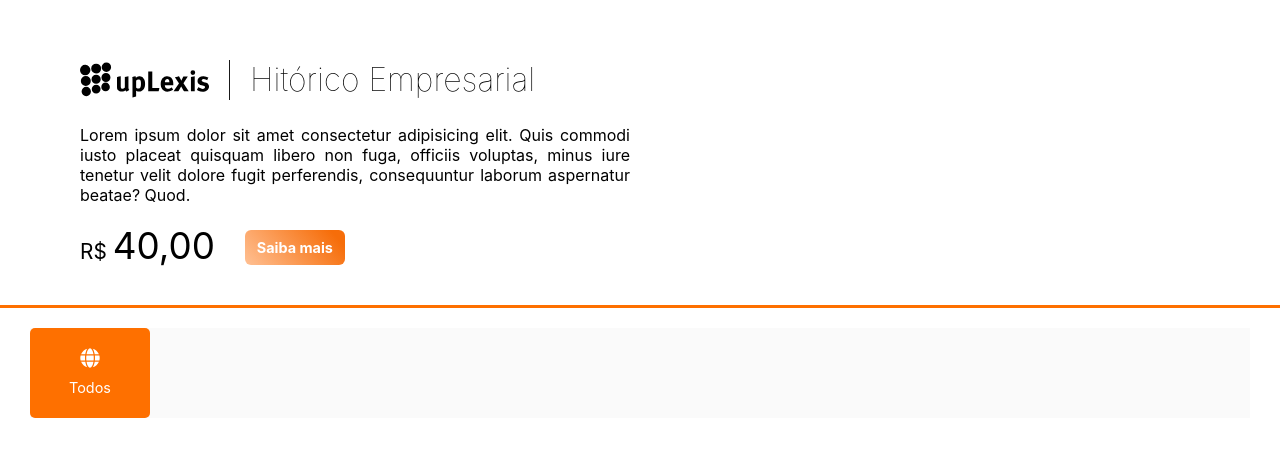
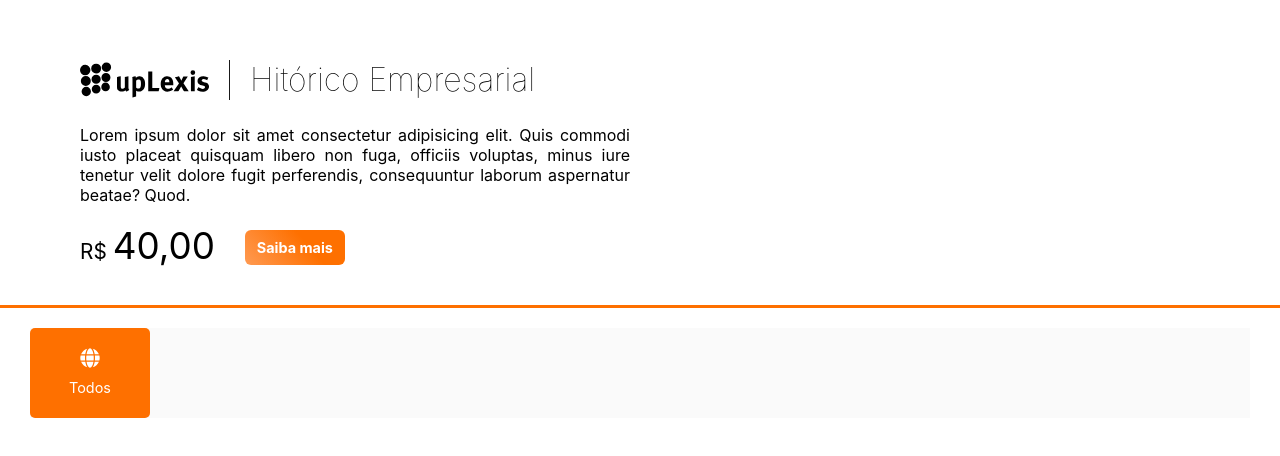
Before and after one commit to dmitritruf/lexis-next, a Next.js app in the folder client/: page / in a window 1280 px wide. Shown: the top 456 px of the page. Built offline with nearby package versions, Linux system fonts and the light colour scheme.

Commit message:
fix: update --fade color variable

```diff
--- a/client/styles/globals.scss
+++ b/client/styles/globals.scss
@@ -25,7 +25,7 @@ html, body, #root {
   --text: #ADADAD;
   --textLight: #FE8C22;
 
-  --fade: linear-gradient(49deg, rgba(255,192,147,1) 0%, rgba(246,109,9,1) 89%);
+  --fade: linear-gradient(49deg, rgba(255,154,82,1) 0%, rgba(254,112,0,1) 62%);
 }
 
 a {
```
